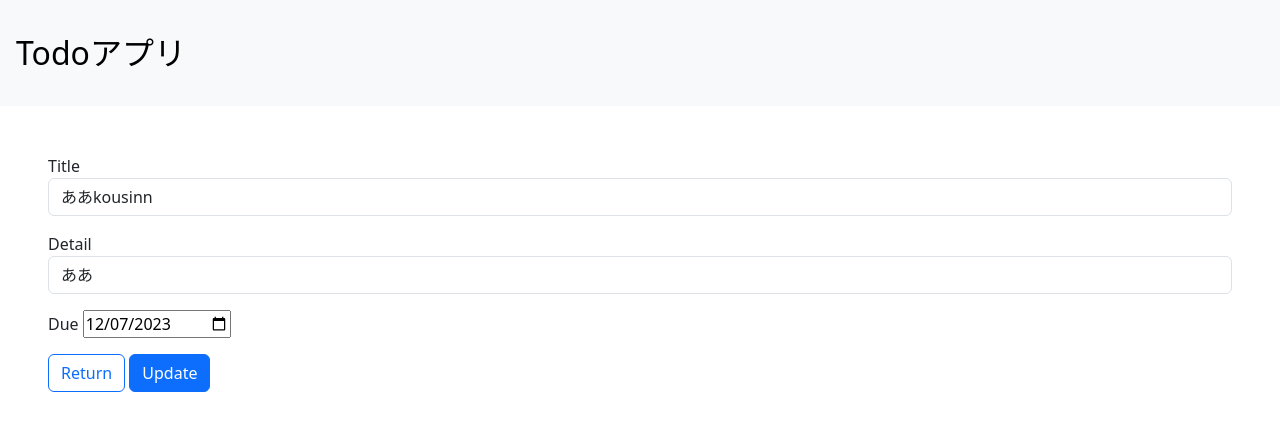
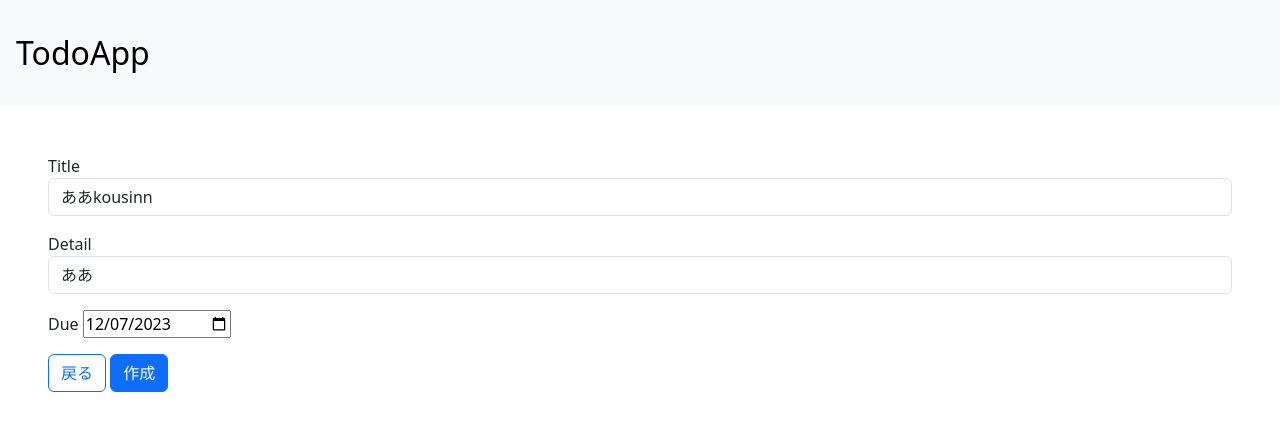
Before and after one commit to tu0315/flasktodoapp, a Flask app: page /update/1 in a window 1280 px wide. Shown: the top 431 px of the page. Run offline with Flask 3, Linux system fonts and the light colour scheme; data comes from the database, SQL or seed files in the repository; both versions use the stored data as it was after the commit.

Commit message:
処理・表示 全体修正

```diff
--- a/app.py
+++ b/app.py
@@ -1,77 +1,82 @@
+# 各インポート
 from datetime import datetime, date
-from flask import Flask, render_template, request, redirect, url_for
+from flask import Flask, render_template, request, redirect
 from flask_sqlalchemy import SQLAlchemy
 
-app = Flask(__name__)
-# db名の宣言（SQliteを使って、todoというDBを作る）
-app.config["SQLALCHEMY_DATABASE_URI"] = "sqlite:///todo.db"
-db = SQLAlchemy(app)
+app = Flask(__name__)  # クラス(設計書)のインスタンス(実体)化
+app.config[
+    "SQLALCHEMY_DATABASE_URI"
+] = "sqlite:///todo.db"  # db名の宣言（SQliteを使って、todoというDBを作る）
+
+db = SQLAlchemy(app)  # db情報
 
 
-# Postクラス宣言
-class Post(db.Model):
+class Post(db.Model):  # dbに追加するPostテーブルのクラス宣言
     id = db.Column(db.Integer, primary_key=True)
     title = db.Column(db.String(30), nullable=False)
     detail = db.Column(db.String(100))
     due = db.Column(db.DateTime, nullable=False)
 
 
-# index
-@app.route("/", methods=["GET", "POST"])
-def index():
-    if request.method == "GET":
-        # GETの場合(単純にアクセスした時)は全取得
-        posts = Post.query.order_by(Post.due).all()
-        return render_template("index.html", posts=posts, today=date.today())
-    else:
-        title = request.form.get("title")
-        detail = request.form.get("detail")
-        due = request.form.get("due")
+@app.route("/", methods=["GET", "POST"])  # /にアクセスした際の処理。Indexページ
+def index():  # index関数
+    if request.method == "GET":  # GETの場合(単純にアクセスした時)
+        posts = Post.query.order_by(Post.due).all()  # Postを期限順に全取得
+        return render_template(
+            "index.html", posts=posts, today=date.today()
+        )  # templateを読み込む、引数で変数をセット
+    else:  # CreateよりPOSTでIndexにリダイレクトされた場合の処理
+        title = request.form.get("title")  # Requestからtitle取得
+        detail = request.form.get("detail")  # Requestからdetail取得
+        due = request.form.get("due")  # Requestからdue取得
 
-        # date型にキャストする
-        due = datetime.strptime(due, "%Y-%m-%d")
+        due = datetime.strptime(due, "%Y-%m-%d")  # 文字列で取得したdueをdate型にフォーマットする
 
-        post = Post(title=title, detail=detail, due=due)
-        db.session.add(post)
-        db.session.commit()
-        return redirect("/")
+        new_post = Post(title=title, detail=detail, due=due)  # 新しいPostを生成
+        db.session.add(new_post)  # 追加
+        db.session.commit()  # 実行
+        return redirect("/")  # リダイレクト
 
 
-# 新規作成
-@app.route("/create")
-def create():
-    return render_template("create.html")
+@app.route("/create")  # 新規作成
+def create():  # create関数
+    return render_template("create.html")  # templateのcreate.htmlへ
 
 
-# 詳細
-@app.route("/detail/<int:id>")
-def detail(id):  # idを渡す
-    post = Post.query.get(id)
-    return render_template("detail.html", post=post)
+@app.route("/detail/<int:id>")  # 詳細
+def detail(id):  # detail関数。idを渡す
+    post = Post.query.get(id)  # idからPostを取得する
+    return render_template(
+        "detail.html", post=post
+    )  # templateのcreate.htmlへ。取得したPostもセット
 
 
-# 編集
-@app.route("/update/<int:id>", methods=["GET", "POST"])
-def update(id):  # idを渡す
-    post = Post.query.get(id)
+@app.route("/update/<int:id>", methods=["GET", "POST"])  # 更新
+@app.route("/detail/update/<int:id>", methods=["GET", "POST"])  # 詳細->更新
+def update(id):  # update関数。idを渡す
+    post = Post.query.get(id)  # idからPostを取得する
 
-    if request.method == "GET":
-        # updateに送る情報
-        return render_template("update.html", post=post)
-    else:
-        # 更新内容
-        post.title = request.form.get("title")
-        post.detail = request.form.get("detail")
-        post.due = datetime.strptime(request.form.get("due"), "%Y-%m-%d")
-        db.session.commit()
-        # トップページに戻る
-        return redirect("/")
+    if request.method == "GET":  # GETの場合はupdateのページへ
+        return render_template(
+            "update.html", post=post
+        )  # templateのcreate.htmlへ。取得したPostもセット
+    else:  # POSTの場合はDBに反映
+        post.title = request.form.get("title")  # requestのフォームよりtitle取得
+        post.detail = request.form.get("detail")  # requestのフォームよりdetail取得
+        post.due = datetime.strptime(
+            request.form.get("due"), "%Y-%m-%d"
+        )  # requestのフォームよりdue取得、文字列をキャストする
+        db.session.commit()  # 実行
+        return redirect("/")  # トップページにリダイレクト
 
 
-# 削除
-@app.route("/delete/<int:id>")
-def delete(id):  # idを渡す
-    post = Post.query.get(id)
-    db.session.delete(post)
-    db.session.commit()
-    return redirect("/")
+@app.route("/delete/<int:id>")  # 削除
+def delete(id):  # delete関数。idを渡す
+    post = Post.query.get(id)  # Postをidから取得
+    db.session.delete(post)  # 削除
+    db.session.commit()  # 実行
+    return redirect("/")  # トップページへ
+
+
+if __name__ == "__name__":
+    app.run(debug=True)  # appをdebug:onで走らせる
--- a/templates/base.html
+++ b/templates/base.html
@@ -1,18 +1,20 @@
 <!DOCTYPE html>
-<html lang="en">
+<html lang="ja">
 <head>
     <meta charset="UTF-8">
     <meta name="viewport" content="width=device-width, initial-scale=1.0">
     <link href="https://cdn.jsdelivr.net/npm/bootstrap@5.3.0/dist/css/bootstrap.min.css" rel="stylesheet" integrity="sha384-9ndCyUaIbzAi2FUVXJi0CjmCapSmO7SnpJef0486qhLnuZ2cdeRhO02iuK6FUUVM" crossorigin="anonymous">
     <title>Document</title>
+    <!-- 継承head -->
     <!-- {% block head %}{% endblock %} -->
 </head>
 <body>
     <nav class="navbar bg-body-tertiary">
         <div class="container-fluid p-3">
-            <a class="navbar-brand" href="/" style="font-size: 2rem;">Todoアプリ</a>
+            <a class="navbar-brand" href="/" style="font-size: 2rem;">TodoApp</a>
         </div>
     </nav>
+    <!-- 継承body  -->
     {% block body %}{% endblock %}
 </body>
 </html>
--- a/templates/update.html
+++ b/templates/update.html
@@ -5,21 +5,20 @@
 {% endblock %}
 
 {% block body %}
-
-<form class="m-5" method="post">
-  <div class="pb-3">
+<form class="m-5" action="/update/{{post.id}}" method="post">
+  <div class="form-group pb-3">
     <label for="title">Title</label>
     <input type="text" class="form-control" name="title" value="{{post.title}}">
   </div>
-  <div class="pb-3">
+  <div class="form-group pb-3">
     <label for="detail">Detail</label>
     <input type="text" class="form-control" name="detail" value="{{post.detail}}">
   </div>
-  <div class="pb-3">
-    <label for="Due">Due</label>
+  <div class="form-group pb-3">
+    <label for="due">Due</label>
     <input type="date"  name="due" required value="{{post.due.date() }}">
   </div>
-  <a class="btn btn-outline-primary" href="/" role="button">Return</a>
-  <button type="submit" class="btn btn-primary">Update</button>
+  <a class="btn btn-outline-primary" href="/" role="button">戻る</a>
+  <button type="submit" class="btn btn-primary">作成</button>
 </form>
 {% endblock %}
```
Also changed, not shown: templates/create.html (+7 -7 lines), templates/detail.html (+6 -3 lines), templates/index.html (+11 -8 lines), instance/todo.db, 1 other file.
